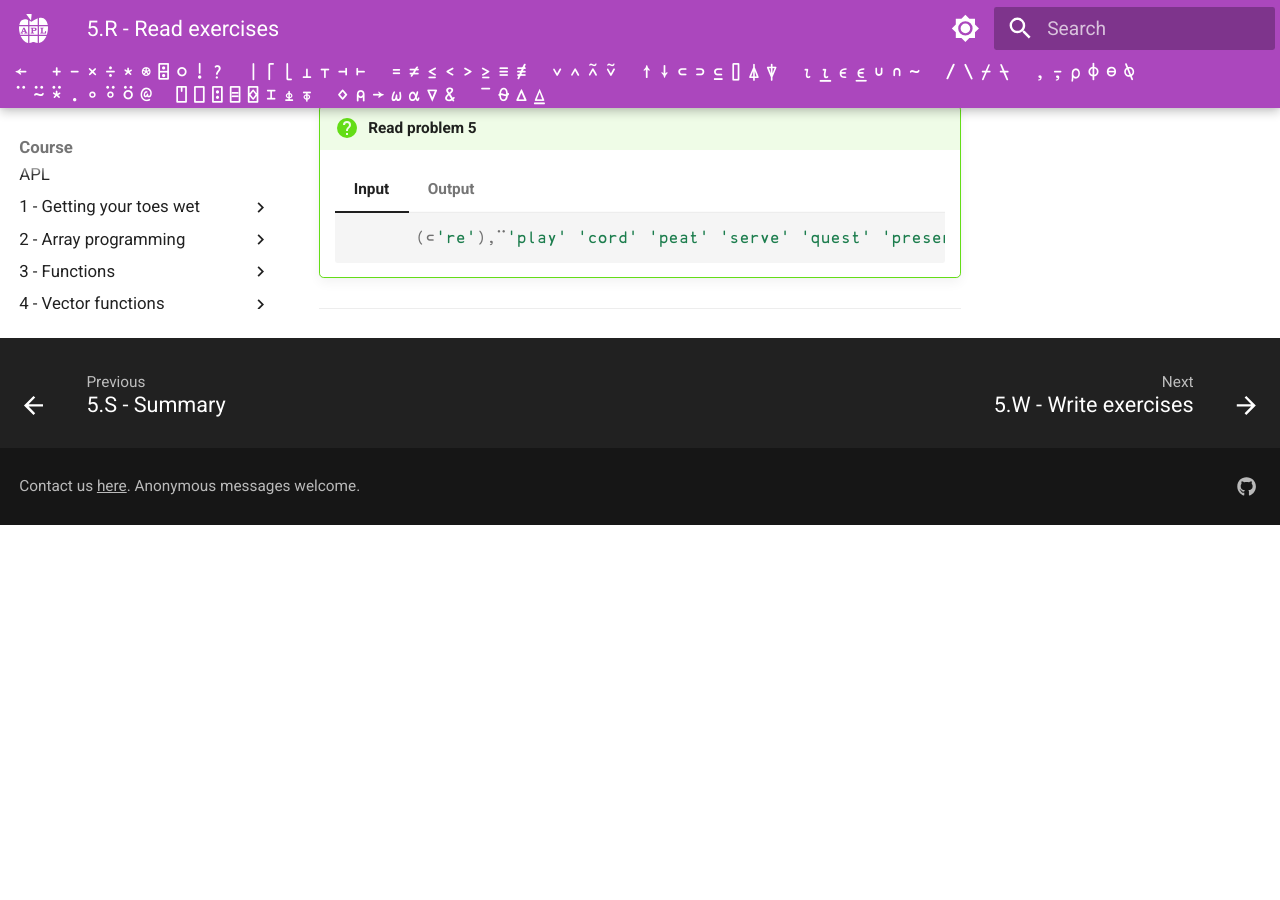
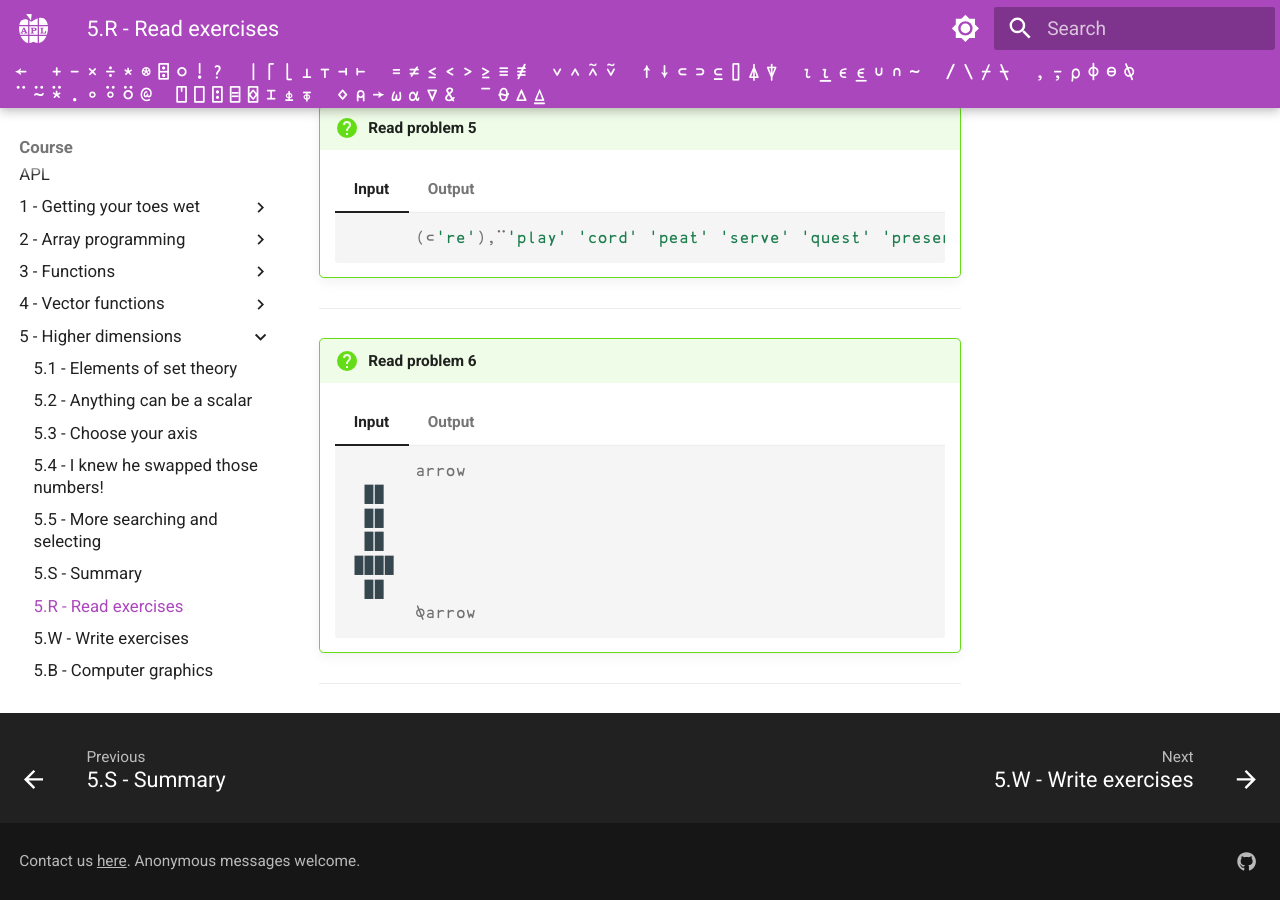
Before and after one commit to APLMOOC/APLMOOC, an MkDocs documentation site: the page built from docs/course/ch5/read.md, in a window 1280 px wide and 900 px high, scrolled down 1830 px. Built offline with MkDocs 1.6.1 and Material for MkDocs 9.7.7, drawn with Linux system fonts in a browser that asks for light colours; some web fonts are replaced; a script that is not in the unit is left out; before the commit the page ends 2355 px from its top, so only the background shows below that.

Commit message:
Add Chapter 5 Read problem 6

````diff
--- a/docs/course/ch5/read.md
+++ b/docs/course/ch5/read.md
@@ -137,3 +137,39 @@
         ```
 
 ---
+
+!!! question "Read problem 6"
+
+    === "Input"
+
+        ```apl
+              arrow
+         ▉▉
+         ▉▉
+         ▉▉
+        ▉▉▉▉
+         ▉▉
+              ⍉arrow
+
+        ```
+
+    === "Output"
+
+        ```apl
+              arrow
+         ▉▉
+         ▉▉
+         ▉▉
+        ▉▉▉▉
+         ▉▉
+              ⍉arrow
+           ▉
+        ▉▉▉▉▉
+        ▉▉▉▉▉
+           ▉
+
+
+
+        ```
+
+---
````
